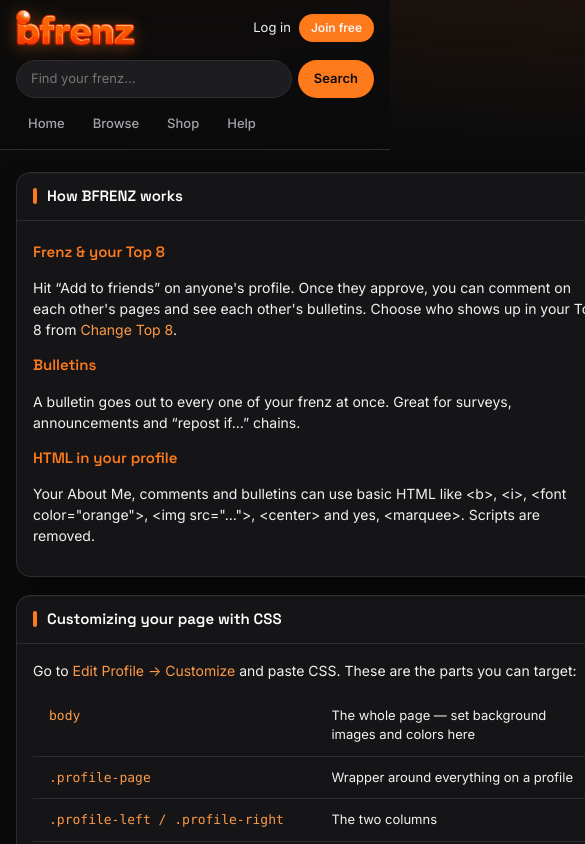
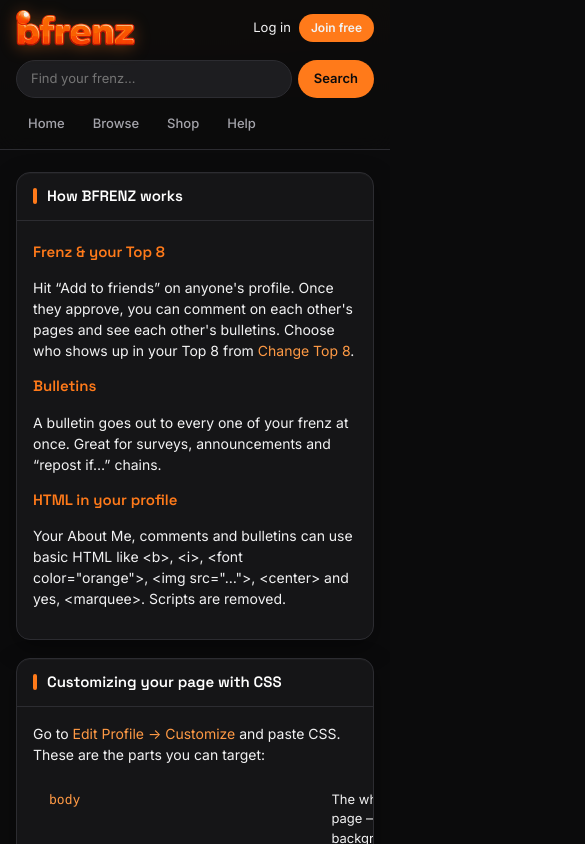
Before and after one commit to Dead-world/bfrenz-site, a Next.js app: page /help in a window 390 px wide. Shown: the top 844 px of the page, 585 px wide, since content can reach past the window. Built offline with nearby package versions, Linux system fonts and the light colour scheme; no server answers.

Commit message:
Add files via upload

```diff
--- a/app/globals.css
+++ b/app/globals.css
@@ -459,6 +459,7 @@
   .logo img { height: 36px; }
   .cols { flex-direction: column; }
   .col-left { width: 100% !important; }
+  .col-right { width: 100%; }
   .topbar { height: auto; flex-wrap: wrap; padding: 10px 0; }
   .topsearch { order: 3; max-width: none; flex-basis: 100%; }
   .navbar { flex-wrap: nowrap; overflow-x: auto; scrollbar-width: none; }
@@ -861,3 +862,8 @@
 @media (max-width: 860px) {
   .composer-images, .composer-video, .composer-panel, .composer-moods, .composer-bar, .composer-error, .composer .small.muted { margin-left: 0; }
 }
+
+/* phones: the feed comes first on Home, the sidebar (mail, Top 8...) after it */
+@media (max-width: 860px) {
+  .home-cols .col-right { order: -1; }
+}
--- a/app/home/page.js
+++ b/app/home/page.js
@@ -38,7 +38,7 @@
   return (
     <>
     {sp?.reset && <div className="notice ok">Your password was changed. You&apos;re logged in.</div>}
-    <div className="cols">
+    <div className="cols home-cols">
       <div className="col-left">
         <div className="box">
           <div className="box-b">
```
